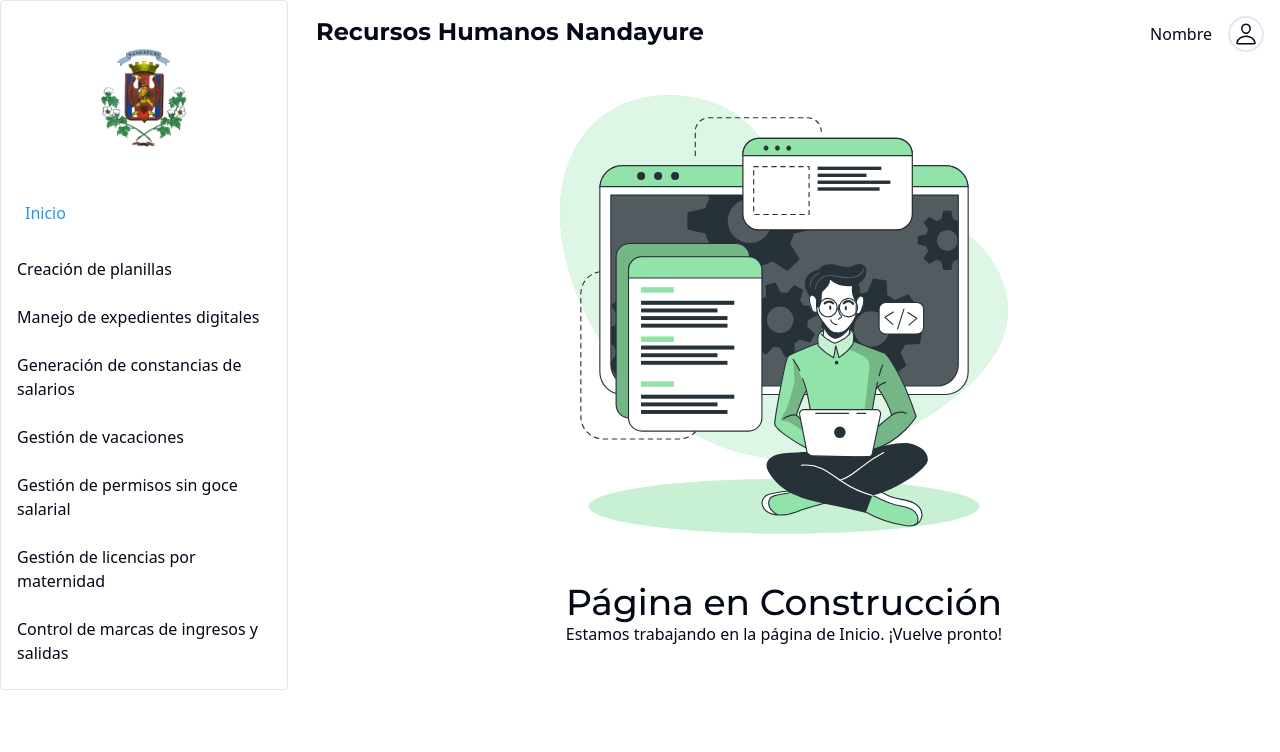
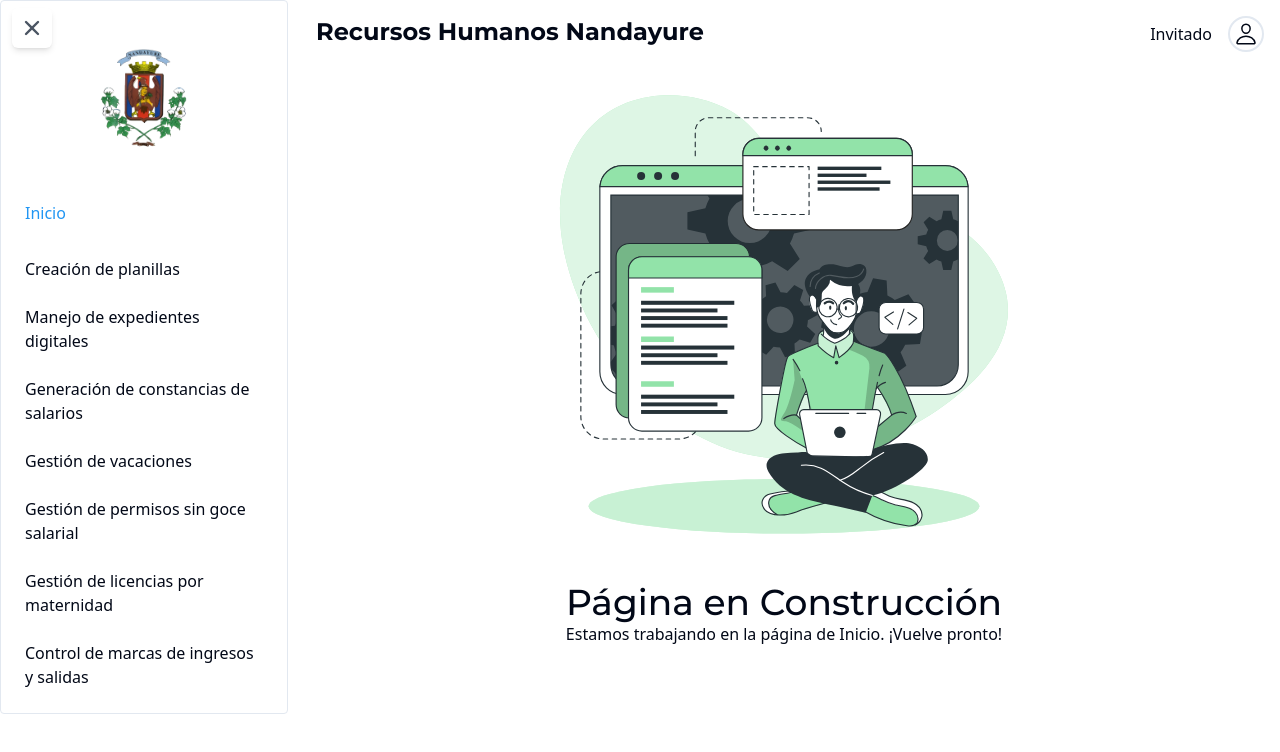
Before and after one commit to marcortes20/NandayureFrontend, a Next.js app: page / in a window 1280 px wide. Shown: the top 752 px of the page. Built offline with nearby package versions, Linux system fonts and the light colour scheme; no server answers.

Commit message:
feat: sprint1

```diff
--- /dev/null
+++ b/src/modules/dashboard/components/hooks/useSidebar.ts
@@ -0,0 +1,19 @@
+import { useState, useEffect } from 'react'
+
+export const useSidebarState = () => {
+    const [isOpen, setIsOpen] = useState<boolean>(true);
+
+    useEffect(() => {
+        const storedState = localStorage.getItem('sidebarOpen');
+        if (storedState !== null) {
+            setIsOpen(storedState === 'true');
+        }
+    }, []);
+
+    const toggleSidebar = () => {
+        setIsOpen(!isOpen);
+        localStorage.setItem('sidebarOpen', (!isOpen).toString());
+    };
+
+    return { isOpen, toggleSidebar };
+}
--- a/src/modules/dashboard/components/nav/nav.tsx
+++ b/src/modules/dashboard/components/nav/nav.tsx
@@ -1,19 +1,32 @@
-import { titleFont } from '@/config/fonts'
-import React from 'react'
-import User from './user'
+'use client';
+
+import { titleFont } from '@/config/fonts';
+import { useSession } from 'next-auth/react';
+import React from 'react';
+import User from './user';
 
 const Nav = () => {
+    const { data: session, status } = useSession();
+
+    let userInfo = "Cargando...";
+
+    if (status === "authenticated" && session?.user) {
+        userInfo = session.user.email || session.user.name || "Usuario";
+    } else if (status === "unauthenticated") {
+        userInfo = "Invitado";
+    }
+
     return (
         <div className='flex justify-between'>
             <div className={`hidden sm:block ml-3 text-2xl antialiased font-bold ${titleFont.className}`}>
                 Recursos Humanos Nandayure
             </div>
             <div className='flex items-center'>
-                <span className='mr-4'>Nombre</span>
+                <span className='mr-4'>{userInfo}</span>
                 <User />
             </div>
         </div>
-    )
+    );
 }
 
-export default Nav
+export default Nav;
--- a/src/modules/dashboard/components/sidebar/nav-links.tsx
+++ b/src/modules/dashboard/components/sidebar/nav-links.tsx
@@ -13,7 +13,7 @@ const links = [
     { name: 'Control de marcas de ingresos y salidas', href: '/marcas' },
 ];
 
-export default function NavLinks() {
+export default function NavLinks ({isOpen} : {isOpen : boolean}){
     const pathname = usePathname()
     return (
         <>
@@ -24,7 +24,10 @@ export default function NavLinks() {
                         href={link.href}
                         className={clsx(`m-2 p-2 rounded-md transition-all hover:bg-gray-200
                 ${pathname === link.href ? 'text-dodger-blue-600' : ''}
+                 ${isOpen ? '' : 'hidden'}
                 `)}
+
+                title={link.name}
                     >
                         {link.name}
                     </Link >
--- a/src/modules/dashboard/components/sidebar/side-bar.tsx
+++ b/src/modules/dashboard/components/sidebar/side-bar.tsx
@@ -3,19 +3,44 @@ import Link from 'next/link'
 import React from 'react'
 import NavLinks from './nav-links'
 import Image from 'next/image'
+import clsx from 'clsx'
+import { HiMenuAlt2, HiX } from 'react-icons/hi'
+import { useSidebarState } from '../hooks/useSidebar'
+
 
 const SideBar = () => {
+    const { isOpen, toggleSidebar } = useSidebarState();
+
     return (
-        <div className="flex w-72 h-full flex-col px-3 py-4 md:px-2 border rounded">
+        <div className="flex h-full">
+            <div className={clsx(
+                'flex flex-col px-3 py-4 md:px-2 border rounded transition-all duration-300',
+                isOpen ? 'w-72' : 'w-25'
+            )}>
+
+                <button
+                    onClick={toggleSidebar}
+                    className="fixed top-2 left-3 z-50 p-2 bg-white rounded-md shadow-md"
+
+                    aria-label={isOpen ? 'Cerrar menú' : 'Abrir menú'}
+                >
+                    {isOpen ? (
+                        <HiX size={24} className="h-6 w-6 text-gray-600" />
+                    ) : (
+                        <HiMenuAlt2 size={24} className="h-6 w-6 text-gray-600" />
+                    )}
+                </button>
+
             <Link
                 className="mb-2 flex h-20 items-center justify-center rounded-m p-4 md:h-40"
                 href="/"
             >
                 <Image src="/LogoMuni.png" alt="logo" width={100} height={100} />
             </Link>
-            <div className="flex grow flex-row justify-between space-x-2 md:flex-col md:space-x-0 md:space-y-2">
-                <NavLinks />
+            <div className="flex grow flex-col space-y-2 overflow-hidden">
+                <NavLinks isOpen={isOpen}/>
             </div>
+        </div>
         </div>
     )
 }
```
